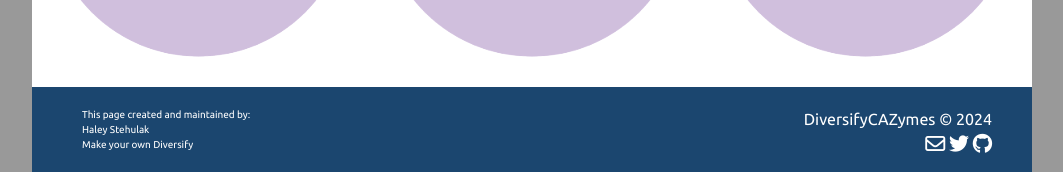
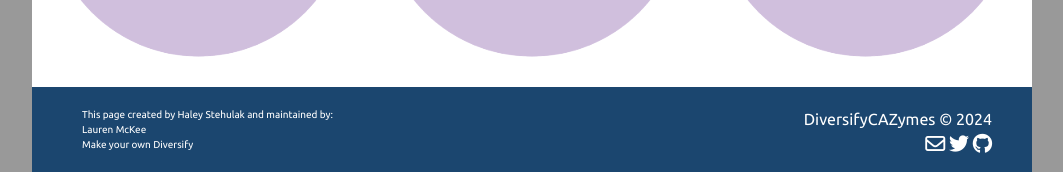
Before and after one commit to DiversifyCAZymes/DiversifyCAZymes.github.io, a Jekyll site: the page built from index.html, in a window 1280 px wide. Shown: the part 1110-1282 px from the top of the page, without its empty margins (108-1171 px from the left). Built offline with Jekyll 4.4.1, drawn with Linux system fonts in a browser that asks for light colours; nearby versions of some CDN libraries.

Commit message:
Update footer.html Haley_Lauren

```diff
--- a/_includes/footer.html
+++ b/_includes/footer.html
@@ -3,8 +3,8 @@
 	<div class="container-fluid">
 		<div class="row  vertical-align">
 			<div class="col-md-6 address">
-				<p>This page created and maintained by:</p>
-				<p>Haley Stehulak</p>
+				<p>This page created by Haley Stehulak and maintained by:</p>
+				<p>Lauren McKee</p>
 				<p></p>
 				<p>
 				  <a href="https://github.com/diversifymicrobiology/DiversifyMicrobiology.github.io">Make your own Diversify
```
